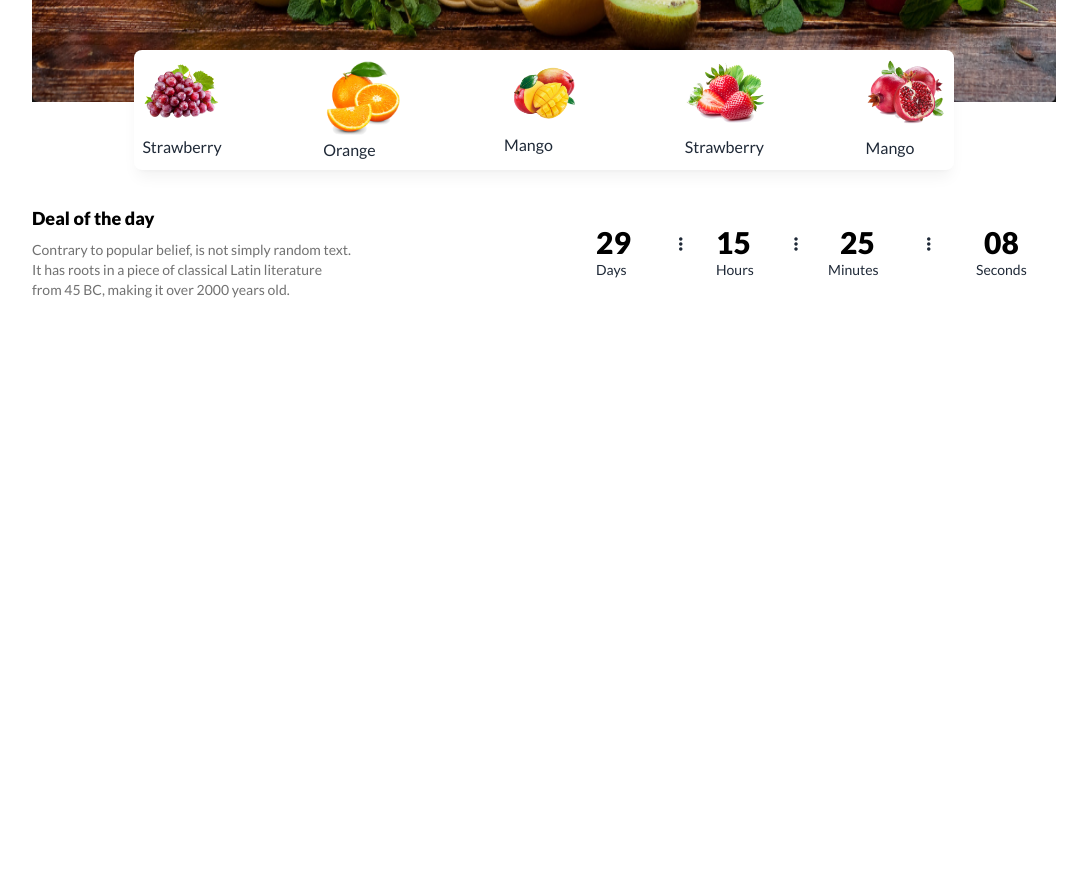
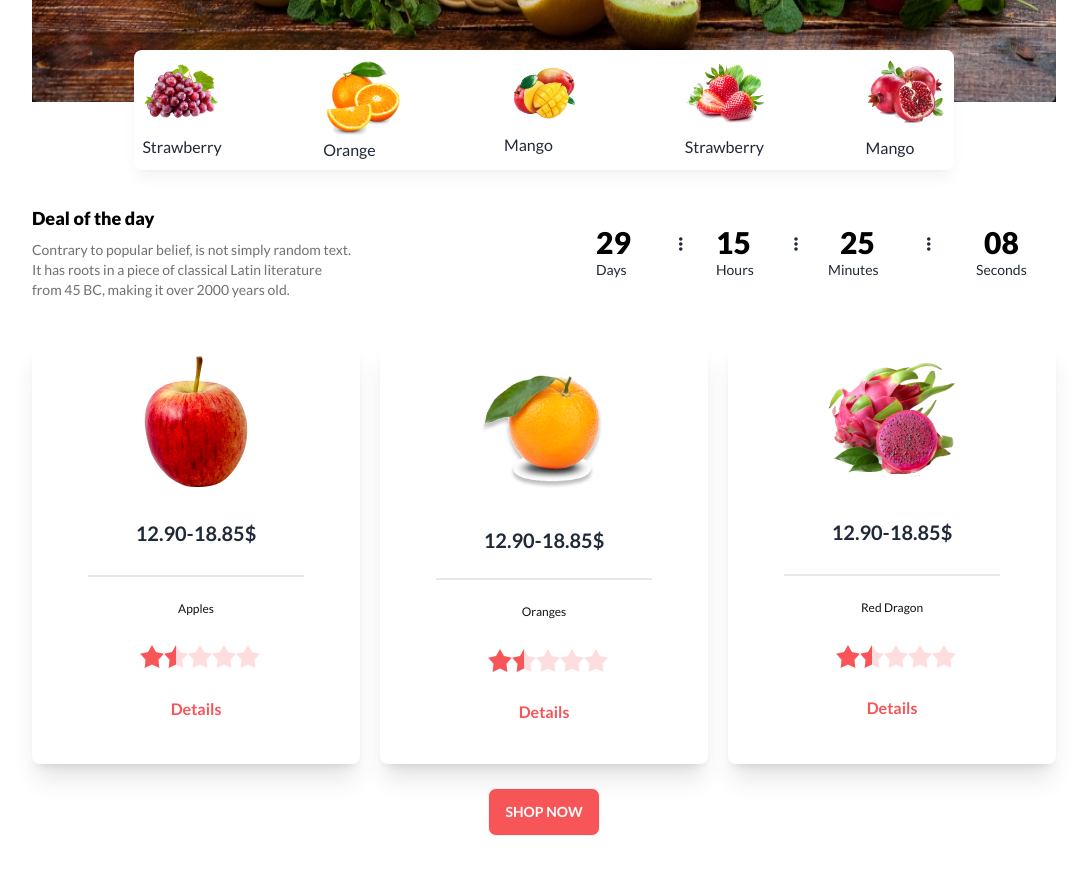
Before and after one commit to Hujaifa81/Fruit-brust, a plain HTML site: page index.html in a window 1280 px wide. Shown: the part 691-1566 px from the top of the page, without its empty margins (96-1183 px from the left). Before the commit the page ends 991 px from the top, so only its background shows below. Drawn offline with nearby package versions, Linux system fonts and the light colour scheme; grey boxes are pictures that could not be loaded.

Commit message:
card section done

```diff
--- a/index.html
+++ b/index.html
@@ -179,7 +179,8 @@
 
   <!-- main start -->
   <main class="max-w-screen-lg mx-auto px-4 lg:px-0">
-    <section class=" mt-14 lg:mt-24">
+    <!-- deal of the day -->
+    <section class=" mt-14 md:mt-20 lg:mt-24">
       <div class="flex flex-col lg:flex-row justify-center lg:justify-between items-center gap-5 lg:gap-16">
         <div class="lg:w-[50%] space-y-2">
           <h3 class="text-black font-extrabold text-lg flex justify-center lg:justify-start">Deal of the day</h3>
@@ -223,8 +224,90 @@
             </div>
           </div>
         </div>
+      </div>
+    </section>
+    <!-- cards -->
+    <section class="my-10 ">
 
+      <div class="grid grid-cols-1 md:grid-cols-3 gap-5">
+        <!-- card-1  -->
+        <div class="card px-6 pt-4 pb-2 bg-base-100 shadow-xl rounded-lg ">
+          <figure><img src="./images/fruit6.png" alt="Shoes" /></figure>
+          <div class="card-body">
+            <h2 class="card-title flex justify-center">12.90-18.85$</h2>
+            <p class="border-b-2  my-4"></p>
+            <h2 class="flex justify-center text-xs  text-[#121212]">Apples</h2>
+            <div class="rating  rating-half flex justify-center my-5">
+              <input type="radio" name="rating-10" class="rating-hidden" />
+              <input type="radio" name="rating-10" class="bg-primary-color mask mask-star-2 mask-half-1" />
+              <input type="radio" name="rating-10" class="bg-primary-color mask mask-star-2 mask-half-2" />
+              <input type="radio" name="rating-10" class="bg-primary-color mask mask-star-2 mask-half-1" checked />
+              <input type="radio" name="rating-10" class="bg-primary-color mask mask-star-2 mask-half-2" />
+              <input type="radio" name="rating-10" class="bg-primary-color mask mask-star-2 mask-half-1" />
+              <input type="radio" name="rating-10" class="bg-primary-color mask mask-star-2 mask-half-2" />
+              <input type="radio" name="rating-10" class="bg-primary-color mask mask-star-2 mask-half-1" />
+              <input type="radio" name="rating-10" class="bg-primary-color mask mask-star-2 mask-half-2" />
+              <input type="radio" name="rating-10" class="bg-primary-color mask mask-star-2 mask-half-1" />
+              <input type="radio" name="rating-10" class="bg-primary-color mask mask-star-2 mask-half-2" />
+            </div>
+            <p class=" text-primary-color font-semibold flex justify-center">Details</p>
 
+          </div>
+        </div>
+        <!-- card-2  -->
+        <div class="card px-6 pt-4 pb-2 bg-base-100 shadow-xl rounded-lg">
+          <figure><img src="./images/fruit7.png" alt="Shoes" /></figure>
+          <div class="card-body">
+            <h2 class="card-title flex justify-center">12.90-18.85$</h2>
+            <p class="border-b-2  my-4"></p>
+            <h2 class="flex justify-center text-xs text-[#121212]">Oranges</h2>
+            <div class="rating  rating-half flex justify-center my-5">
+              <input type="radio" name="rating-11" class="rating-hidden" />
+              <input type="radio" name="rating-11" class="bg-primary-color mask mask-star-2 mask-half-1" />
+              <input type="radio" name="rating-11" class="bg-primary-color mask mask-star-2 mask-half-2" />
+              <input type="radio" name="rating-11" class="bg-primary-color mask mask-star-2 mask-half-1" checked />
+              <input type="radio" name="rating-11" class="bg-primary-color mask mask-star-2 mask-half-2" />
+              <input type="radio" name="rating-11" class="bg-primary-color mask mask-star-2 mask-half-1" />
+              <input type="radio" name="rating-11" class="bg-primary-color mask mask-star-2 mask-half-2" />
+              <input type="radio" name="rating-11" class="bg-primary-color mask mask-star-2 mask-half-1" />
+              <input type="radio" name="rating-11" class="bg-primary-color mask mask-star-2 mask-half-2" />
+              <input type="radio" name="rating-11" class="bg-primary-color mask mask-star-2 mask-half-1" />
+              <input type="radio" name="rating-11" class="bg-primary-color mask mask-star-2 mask-half-2" />
+            </div>
+            <p class=" text-primary-color font-semibold flex justify-center">Details</p>
+
+          </div>
+        </div>
+        <!-- card-3  -->
+        <div class="card px-6 pt-4 pb-2 bg-base-100 shadow-xl rounded-lg">
+          <figure><img src="./images/fruit8.png" alt="Shoes" /></figure>
+          <div class="card-body">
+            <h2 class="card-title flex justify-center">12.90-18.85$</h2>
+            <p class="border-b-2  my-4"></p>
+            <h2 class="flex justify-center text-xs text-[#121212]">Red Dragon</h2>
+            <div class="rating  rating-half flex justify-center my-5">
+              <input type="radio" name="rating-12" class="rating-hidden" />
+              <input type="radio" name="rating-12" class="bg-primary-color mask mask-star-2 mask-half-1" />
+              <input type="radio" name="rating-12" class="bg-primary-color mask mask-star-2 mask-half-2" />
+              <input type="radio" name="rating-12" class="bg-primary-color mask mask-star-2 mask-half-1" checked />
+              <input type="radio" name="rating-12" class="bg-primary-color mask mask-star-2 mask-half-2" />
+              <input type="radio" name="rating-12" class="bg-primary-color mask mask-star-2 mask-half-1" />
+              <input type="radio" name="rating-12" class="bg-primary-color mask mask-star-2 mask-half-2" />
+              <input type="radio" name="rating-12" class="bg-primary-color mask mask-star-2 mask-half-1" />
+              <input type="radio" name="rating-12" class="bg-primary-color mask mask-star-2 mask-half-2" />
+              <input type="radio" name="rating-12" class="bg-primary-color mask mask-star-2 mask-half-1" />
+              <input type="radio" name="rating-12" class="bg-primary-color mask mask-star-2 mask-half-2" />
+            </div>
+            <p class=" text-primary-color font-semibold flex justify-center">Details</p>
+
+          </div>
+        </div>
+
+      </div>
+
+      <!-- button  -->
+      <div class="flex justify-center">
+        <button class="btn bg-primary-color mt-6 text-secondary-color">Shop now</button>
       </div>
     </section>
 
```
